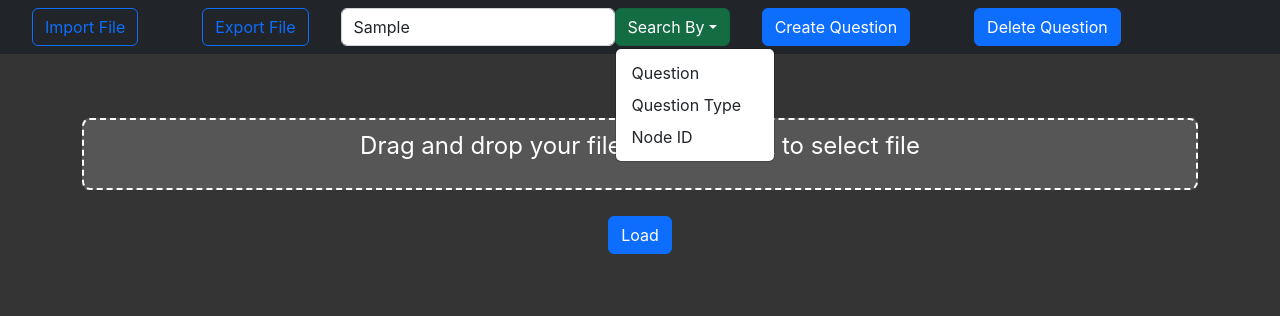
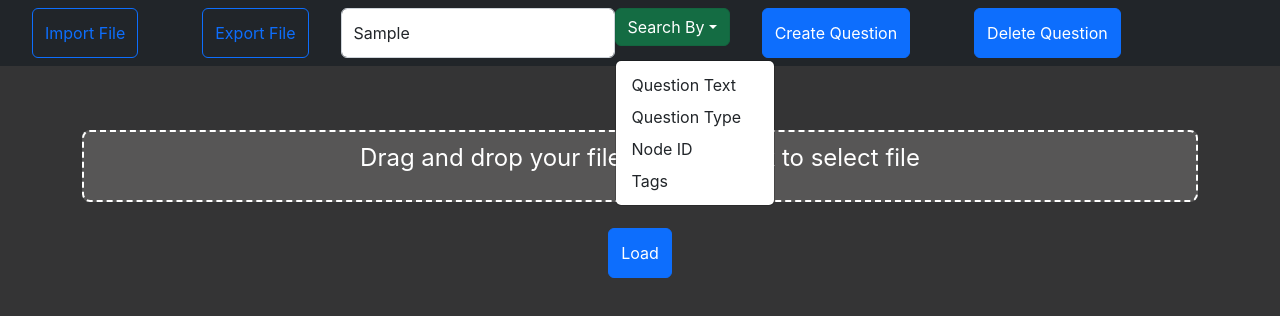
Before and after one commit to nling43/Thesis_OmMej, a React (Create React App) app in the folder ommej-thesis/: page / in a window 1280 px wide. Both pictures are taken after typing "Sample" into the empty fields and a click on the button "Search By". Shown: the top 316 px of the page. Built offline with nearby package versions, Linux system fonts and the light colour scheme.

Commit message:
sidebar and search

```diff
--- a/ommej-thesis/src/components/NavBar.jsx
+++ b/ommej-thesis/src/components/NavBar.jsx
@@ -63,30 +63,57 @@ export default function NavBar() {
 		// Save the file
 		saveAs(fileToSave, fileName);
 	};
-
+	function handleDefualt(e) {
+		e.preventDefault();
+		handleSearch(1, search);
+	}
 	function handleSearch(number, search) {
+		let result = [];
+		const questions = nodes.filter((node) => node.type.includes("question"));
 		switch (number) {
 			case 1:
-				const questions = nodes.filter((node) =>
-					node.type.includes("question")
-				);
-				const result_question = questions.filter((question) =>
-					question.data.text.sv.includes(search)
-				);
-
-				onSelectNodes({ nodes: result_question, edges: [] });
-				console.log(selectedNodes);
+				if (search.includes('"')) {
+					const searchWithoutSign = search.replaceAll('"', "");
+					result = questions.filter(
+						(question) =>
+							question.data.text.sv.toLowerCase() ===
+							searchWithoutSign.toLowerCase()
+					);
+				} else {
+					result = questions.filter((question) =>
+						question.data.text.sv.toLowerCase().includes(search.toLowerCase())
+					);
+				}
+				onSelectNodes({ nodes: result, edges: [] });
 				break;
 			case 2:
-				const types = nodes.filter((node) => node.type.includes("question"));
-				const result_types = types.filter((type) =>
-					type.data.type.includes(search)
-				);
-				onSelectNodes({ nodes: result_types, edges: [] });
+				if (search.includes('"')) {
+					const searchWithoutSign = search.replaceAll('"', "");
+					result = questions.filter(
+						(question) =>
+							question.data.type.toLowerCase() ===
+							searchWithoutSign.toLowerCase()
+					);
+				} else {
+					result = questions.filter((question) =>
+						question.data.type.toLowerCase().includes(search.toLowerCase())
+					);
+				}
+				onSelectNodes({ nodes: result, edges: [] });
 				break;
 			case 3:
-				const result = nodes.filter((node) => node.id.includes(search));
+				result = nodes.filter((node) => node.id.includes(search.toLowerCase()));
 				onSelectNodes({ nodes: result, edges: [] });
+				break;
+
+			case 4:
+				result = nodes.filter(
+					(node) =>
+						node.data.tags != undefined &&
+						node.data.tags.includes(search.toUpperCase())
+				);
+				onSelectNodes({ nodes: result, edges: [] });
+				break;
 			default:
 				console.log("Error");
 		}
@@ -111,7 +138,7 @@ export default function NavBar() {
 					</Button>{" "}
 				</Nav>
 				<Nav>
-					<Form className="d-flex">
+					<Form className="d-flex" onSubmit={(e) => handleDefualt(e)}>
 						<Form.Control
 							type="search"
 							placeholder="Search"
@@ -126,13 +153,16 @@ export default function NavBar() {
 						</Dropdown.Toggle>
 						<Dropdown.Menu>
 							<Dropdown.Item onClick={() => handleSearch(1, search)}>
-								Question
+								Question Text
 							</Dropdown.Item>
 							<Dropdown.Item onClick={() => handleSearch(2, search)}>
 								Question Type
 							</Dropdown.Item>
 							<Dropdown.Item onClick={() => handleSearch(3, search)}>
 								Node ID
+							</Dropdown.Item>
+							<Dropdown.Item onClick={() => handleSearch(4, search)}>
+								Tags
 							</Dropdown.Item>
 						</Dropdown.Menu>
 					</Dropdown>
--- a/ommej-thesis/src/components/sideBar.jsx
+++ b/ommej-thesis/src/components/sideBar.jsx
@@ -66,7 +66,19 @@ function sideBarForSingularQuestion(selected) {
 		</Panel>
 	);
 }
+function sideBarForSingularAnswer(selected) {
+	return (
+		<Panel className="sidebar" position="top-right">
+			<h5>{selected.nodes[0].id}</h5>
+
+			<Button variant="primary" type="save">
+				Save
+			</Button>
+		</Panel>
+	);
+}
 function moveToNode(id, instance, nodes) {
+	console.log(id);
 	const node = nodes.find((node) => node.id === id);
 	console.log(node.position);
 	instance.setCenter(node.position.x, node.position.y, { zoom: 0.5 });
@@ -75,21 +87,45 @@ function moveToNode(id, instance, nodes) {
 function multi(nodes, instance) {
 	return (
 		<Panel className="sidebar" position="top-right">
-			{nodes.map((node) =>
-				node.data.text !== undefined ? (
+			{nodes.map((node) => (
 				<Button
 					key={node.id}
 					id={node.id}
+					className="nodeButton"
 					onClick={(event) => moveToNode(event.target.id, instance, nodes)}
 				>
-						{node.data.text.sv}
+					{nodeButton(node)}
 				</Button>
-				) : (
-					<button>{node.id}</button>
-				)
-			)}
+			))}
 		</Panel>
 	);
+}
+
+function nodeButton(node) {
+	if (node.data.type.includes("article")) {
+		return node.data.header !== undefined ? (
+			<div>
+				<p>{node.id}</p> <p>{node.data.header.sv} </p>
+				<p>{node.data.type}</p>
+			</div>
+		) : (
+			<div>
+				<p>{node.id}</p>
+				<p>{node.data.text.sv.substring(0, 60)} </p>
+				<p>{node.data.type}</p>
+			</div>
+		);
+	} else if (!node.type.includes("answer")) {
+		return (
+			<div>
+				<p>{node.id}</p> <p>{node.data.text.sv} </p> <p>{node.data.type}</p>
+			</div>
+		);
+	} else {
+		<div>
+			<p>{node.id}</p> <p>{node.data.type}</p>
+		</div>;
+	}
 }
 
 export function SideBar() {
@@ -103,6 +139,12 @@ export function SideBar() {
 		return sideBarForSingularQuestion(selected);
 	} else if (selected.nodes && selected.nodes.length > 1) {
 		return multi(selected.nodes, instance);
+	} else if (
+		selected.nodes &&
+		selected.nodes.length === 1 &&
+		selected.nodes[0].type.includes("answer")
+	) {
+		return sideBarForSingularAnswer(selected);
 	} else {
 		return <></>;
 	}
--- a/ommej-thesis/src/css/Flow.css
+++ b/ommej-thesis/src/css/Flow.css
@@ -1,22 +1,14 @@
 * {
 	-ms-overflow-style: none;
+	overflow-y: none;
 }
 ::-webkit-scrollbar {
 	display: none;
 }
 
 .flow_container {
-	height: calc(100vh - 50px);
+	height: 93vh;
 }
-
-.sidebarFlow {
-	height: 100%;
-	background-color: rgb(0, 0, 0);
-	color: rgb(252, 3, 206);
-	width: 250px;
-	margin: 0;
-}
-
 
 .hidden {
 	width: 0px;
--- a/ommej-thesis/src/css/NavBar.css
+++ b/ommej-thesis/src/css/NavBar.css
@@ -1,6 +1,7 @@
-.button{
-  margin-inline: 2rem;
+.button {
+	margin-inline: 2rem;
+	height: 50px;
 }
 .container {
-  height: 50px;
+	height: 50px;
 }
--- a/ommej-thesis/src/css/sidebar.css
+++ b/ommej-thesis/src/css/sidebar.css
@@ -9,6 +9,13 @@
 	overflow-y: scroll;
 	display: grid;
 	gap: 2rem;
+	grid-auto-rows: 10rem;
+}
+.nodeButton * {
+	pointer-events: none;
+}
+.nodeButton {
+	height: 10rem;
 }
 .parameter {
 	display: grid;
@@ -19,8 +26,6 @@
 	padding: 1rem;
 }
 
-.nodeButton {
-}
 h5 {
 	margin: 2rem;
 }
```
Lines whose indentation alone changed are shown as unchanged.
